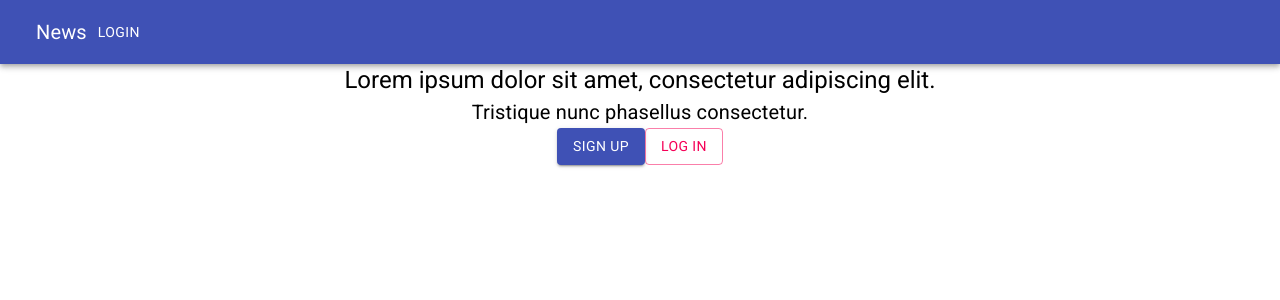
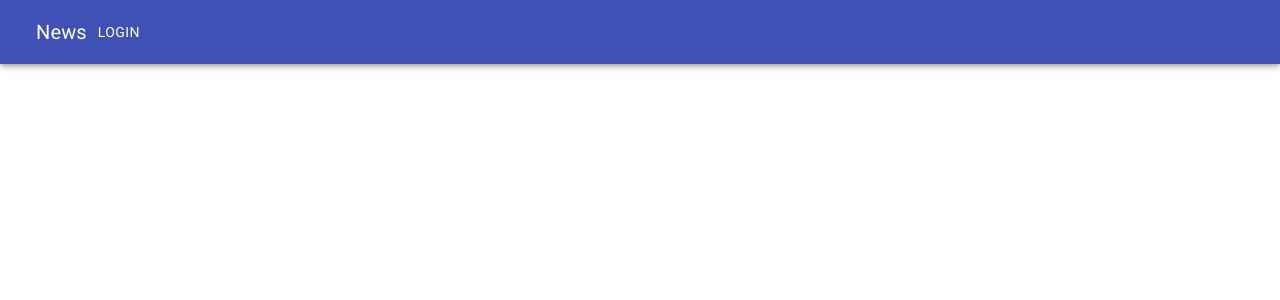
Before and after one commit to SchoolOfCode/w20_MentorUp, a React (Create React App) app in the folder mentorup/: page / in a window 1280 px wide. Shown: the top 300 px of the page. Built offline with nearby package versions, Linux system fonts and the light colour scheme; what reactfire would draw is missing.

Commit message:
Created PickYourMentor Component

```diff
--- a/mentorup/src/App.js
+++ b/mentorup/src/App.js
@@ -1,12 +1,13 @@
 import React from "react";
 import { Button } from "@material-ui/core";
 import Landing from "./components/Landing/Landing";
+import PickYourMentor from "./components/PickYourMentor/PickYourMentor";
 import "./App.css";
 
 function App() {
   return (
     <div className="App">
-      <Landing />
+      <PickYourMentor></PickYourMentor>
     </div>
   );
 }
--- /dev/null
+++ b/mentorup/src/components/PickYourMentor/PickYourMentor.js
@@ -0,0 +1,8 @@
+import React from "react";
+import Header from "../Header/Header";
+
+const PickYourMentor = () => {
+  return <Header></Header>;
+};
+
+export default PickYourMentor;
```
